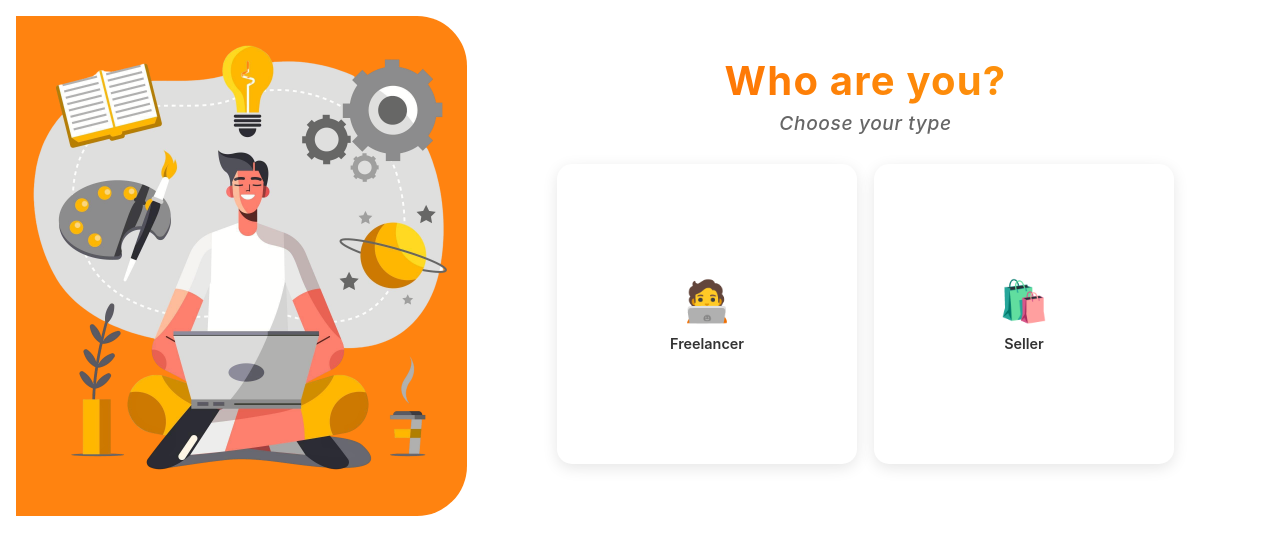
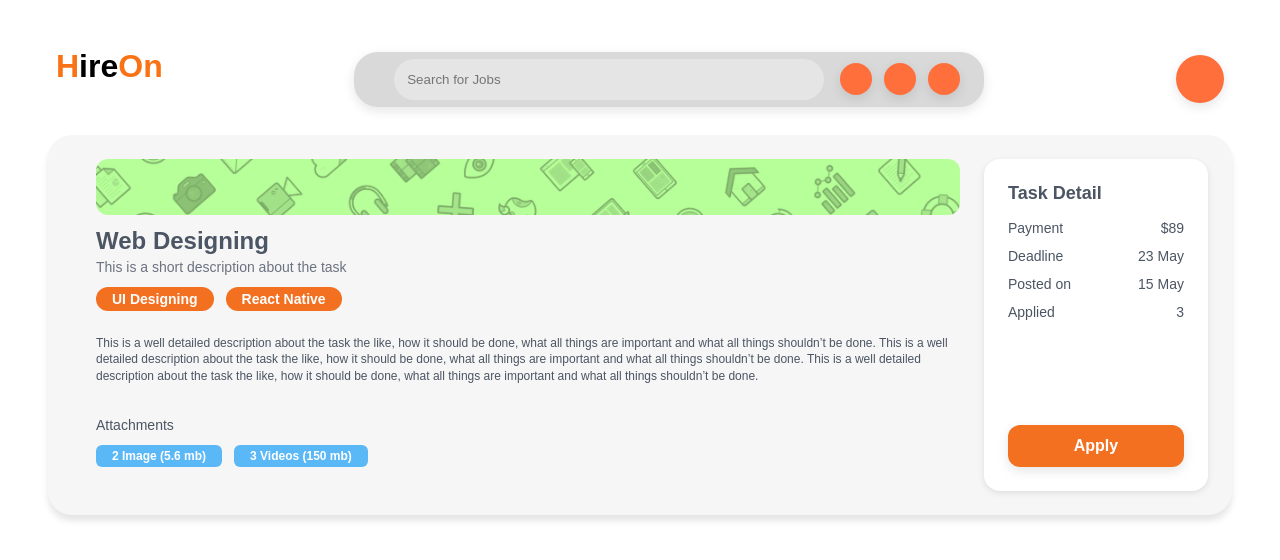
Before and after one commit to Midhun1618/HireOn, a React (Create React App) app in the folder frontend/: page / in a window 1280 px wide. Shown: the top 560 px of the page. Built offline with nearby package versions, Linux system fonts and the light colour scheme.

Commit message:
updated JobDetail.css

```diff
--- a/frontend/src/App.js
+++ b/frontend/src/App.js
@@ -1,5 +1,5 @@
 import { Routes, Route } from 'react-router-dom';
-import Home from './pages/Onboard'
+import Home from './pages/JobDetail'
 import Onboard from './pages/Onboard';
 import Signup from './pages/Signup';
 import Login from './pages/Login';
--- a/frontend/src/pages/JobDetail.css
+++ b/frontend/src/pages/JobDetail.css
@@ -99,7 +99,7 @@
 }
 
 .taskdetails {
-  background-color: #dbdbdb;
+  background-color: #ffffff;
   border-radius: 16px;
   padding: 24px;
   box-shadow: 0 2px 6px rgba(0, 0, 0, 0.1);
```
